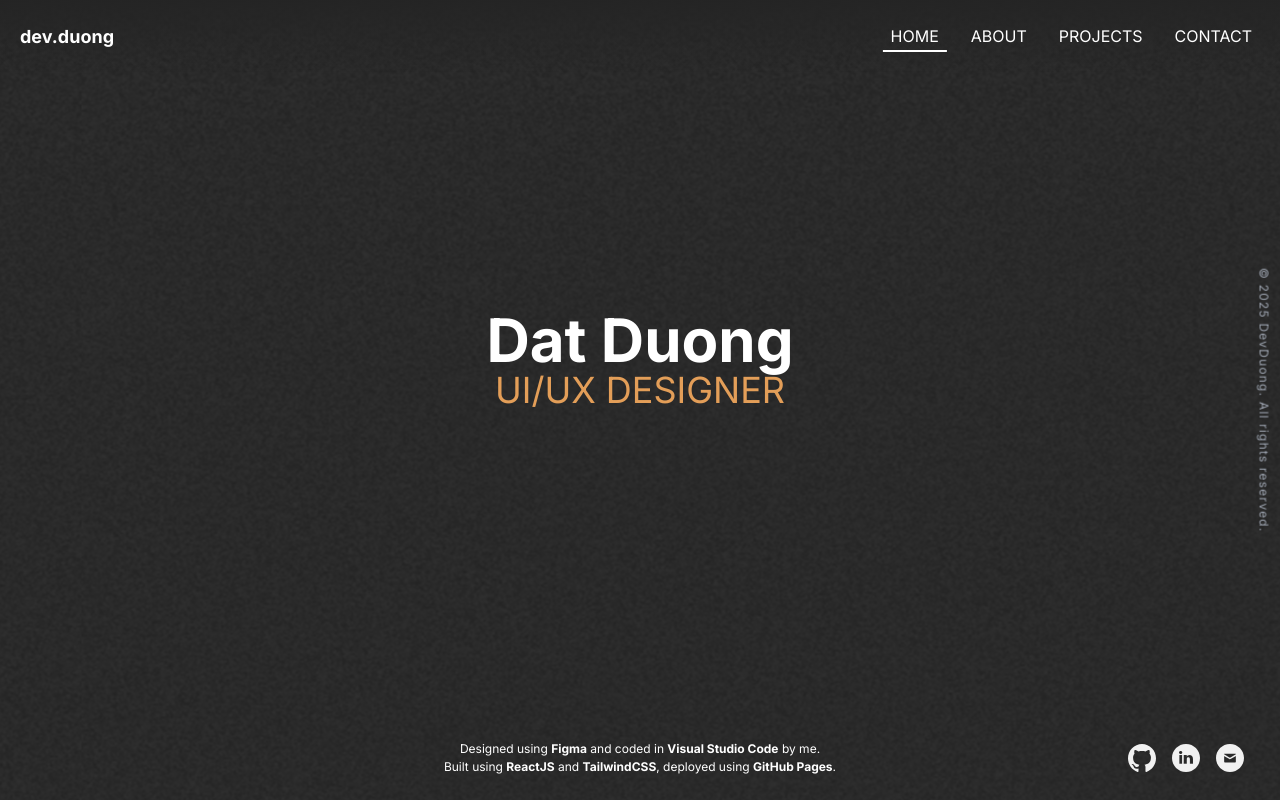
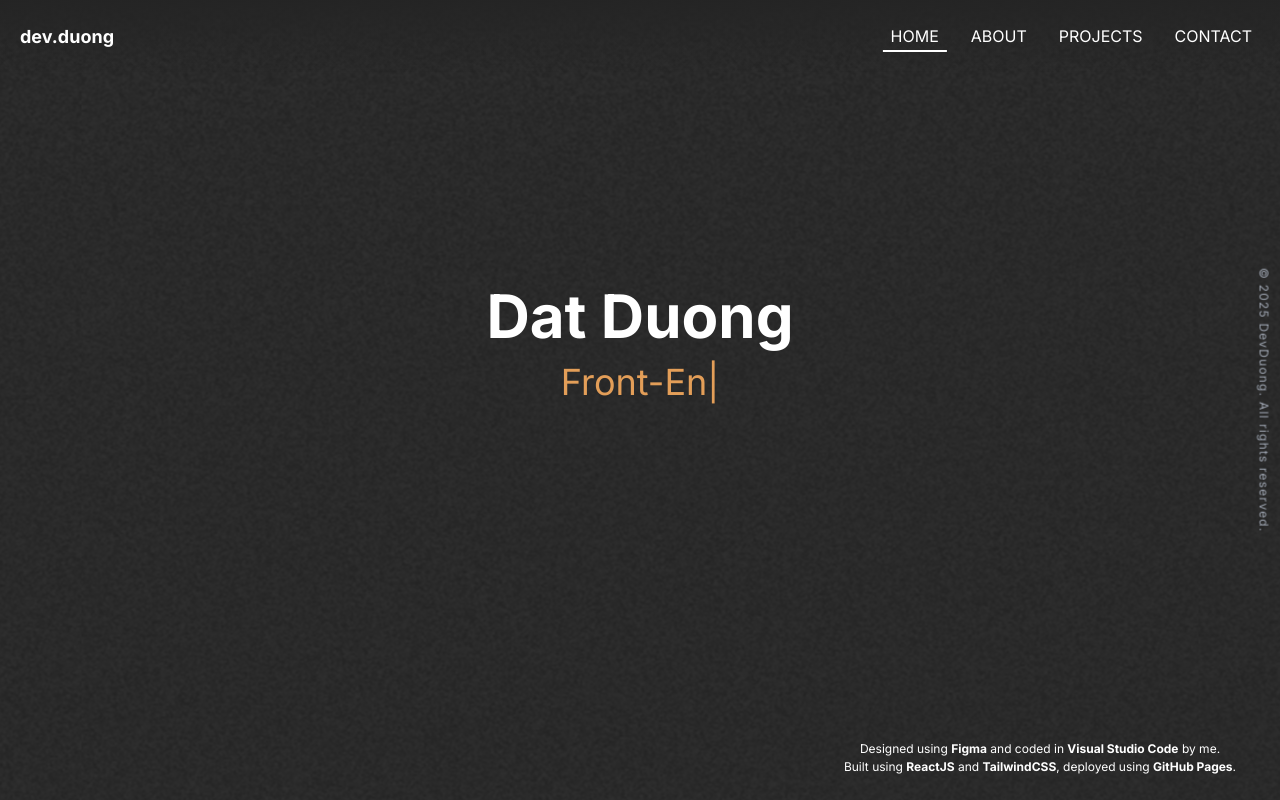
Before and after one commit to dev-duong/dev-duong.github.io, a React (Create React App) app: page /home in a window 1280 px wide. Built offline with nearby package versions, Linux system fonts and the light colour scheme.

Commit message:
Added Typewrite animation

```diff
--- /dev/null
+++ b/src/components/ui/Typewrite.js
@@ -0,0 +1,41 @@
+import { useState, useEffect } from "react";
+
+const Typewriter = ({ words, speed = 150, delay = 1000 }) => {
+  const [index, setIndex] = useState(0); // Index of current word
+  const [subIndex, setSubIndex] = useState(0); // Index of character
+  const [deleting, setDeleting] = useState(false);
+
+  useEffect(() => {
+    if (index === words.length) return setIndex(0);
+
+    if (!deleting && subIndex === words[index].length) {
+      // Pause before deleting
+      setTimeout(() => setDeleting(true), delay);
+      return;
+    }
+
+    if (deleting && subIndex === 0) {
+      // Move to next word
+      setDeleting(false);
+      setIndex((prev) => (prev + 1) % words.length);
+      return;
+    }
+
+    const timeout = setTimeout(
+      () => {
+        setSubIndex((prev) => (deleting ? prev - 1 : prev + 1));
+      },
+      deleting ? speed / 2 : speed
+    );
+
+    return () => clearTimeout(timeout);
+  }, [subIndex, index, deleting, words, speed, delay]);
+
+  return (
+    <h1 className="text-4xl text-myOrange">
+      {`${words[index].substring(0, subIndex)}|`}
+    </h1>
+  );
+};
+
+export default Typewriter;
--- a/src/pages/Home.js
+++ b/src/pages/Home.js
@@ -1,5 +1,6 @@
 // UI
 import SocialLinks from "../components/ui/SocialLinks";
+import Typewriter from "../components/ui/Typewrite";
 
 // Animations
 import PageWrapper from "../components/layout/PageWrapper";
@@ -7,12 +8,12 @@
 // Home Page
 const Home = () => {
   return (
-    <main className="pt-20 flex flex-col items-center">
+    <main className="pt-16 px-4 w-full max-w-[90%] sm:max-w-[80%] md:max-w-[60%] lg:max-w-[50%] xl:max-w-[40%] mx-auto flex flex-col justify-center flex-grow pb-20 md:pb-0">
       <PageWrapper>
         <div className="h-[calc(100vh-80px)] mt-[-80px] flex items-center justify-center">
-          <div className="flex flex-col text-center">
+          <div className="flex flex-col text-center gap-4">
             <h1 className="text-6xl font-bold">Dat Duong</h1>
-            <h2 className="text-4xl text-myOrange">UI/UX DESIGNER</h2>
+            <Typewriter words={["UI/UX Designer", "Front-End Developer"]} />
           </div>
         </div>
       </PageWrapper>
```
